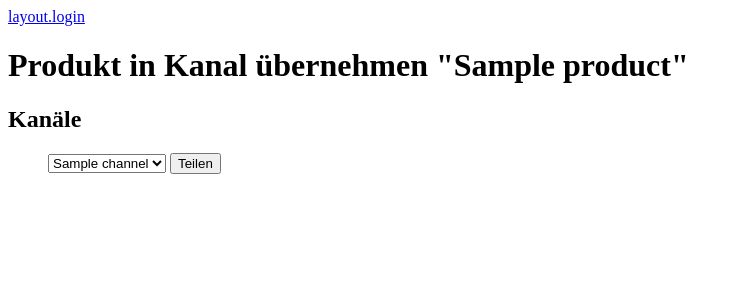
After one commit to thorbenheins/miolia, a Symfony app: template src/Amilio/CoreBundle/Resources/views/Product/share.html.twig in a window 1280 px wide. The commit adds this page. Shown: the top 300 px of the page, without its empty margins (0-740 px from the left). Run offline with Twig, Linux system fonts and the light colour scheme; the template is opened without the code that fills it: most values are stand-ins (such as "Sample title", 1, 10 or a date in 2020); some libraries are stand-ins or nearby versions.

Commit message:
Added product sharing

```diff
--- a/src/Amilio/CoreBundle/Resources/views/Channel/show.html.twig
+++ b/src/Amilio/CoreBundle/Resources/views/Channel/show.html.twig
@@ -15,6 +15,6 @@
     <br /><br />
 
     {% for product in products %}
-      <a href="{{ path("amilio_core_product_show", {'product': product, 'canonicalName': product.canonicalName })  }}">{{ product.name }}</a> <br />
+      <a href="{{ path("amilio_core_product_show", {'product': product.id, 'canonicalName': product.canonicalName })  }}">{{ product.name }}</a> <br />
     {% endfor %}
 {% endblock %}
--- /dev/null
+++ b/src/Amilio/CoreBundle/Resources/views/Product/share.html.twig
@@ -0,0 +1,22 @@
+{% extends 'base.html.twig' %}
+
+{% block title %}Produkt teilen {{ product.name }}{% endblock %}
+
+{% block body %}
+    <h1>Produkt in Kanal &uuml;bernehmen "{{ product.name }}" </h1>
+
+    <h2>Kan&auml;le</h2>
+
+    <ul>
+        <form action="{{ path('amilio_core_product_share_store') }}" method="POST">
+            <input type="hidden" name="productId" value="{{ product.id }}">
+            <select name="channelId">
+                {% for channel in channels %}
+                    <option value="{{ channel.id }}">{{ channel.name }}</option>
+                {% endfor %}
+            </select>
+            <input type="submit" value="Teilen">
+        </form>
+    </ul>
+
+{% endblock %}
--- a/src/Amilio/CoreBundle/Resources/views/Product/show.html.twig
+++ b/src/Amilio/CoreBundle/Resources/views/Product/show.html.twig
@@ -4,6 +4,9 @@
 <h1>{{ product.name }}</h1>
   {{ product.url }} <br />
   {{ product.description }}
+
+ <h2>In eigenen Kanal &uuml;bernehmen</h2>
+ <a href="{{ path('amilio_core_product_share', {'product': product.id}) }}">add</a>
 
 <h2>In folgenden Kan&auml;len vorhanden</h2>
 
```
Also changed, not shown: src/Amilio/CoreBundle/Controller/ProductController.php (+22 -3 lines), src/Amilio/CoreBundle/Resources/config/routing.yml (+8 -0 lines).
